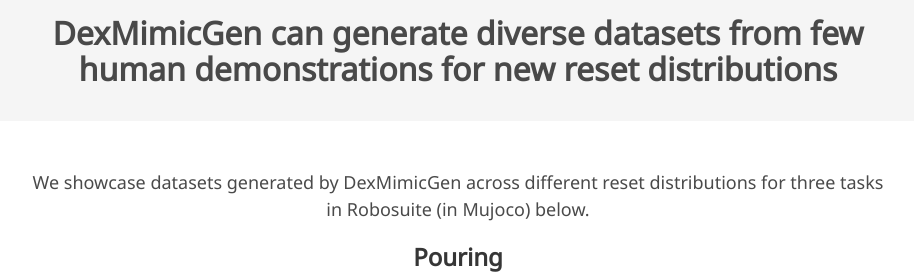
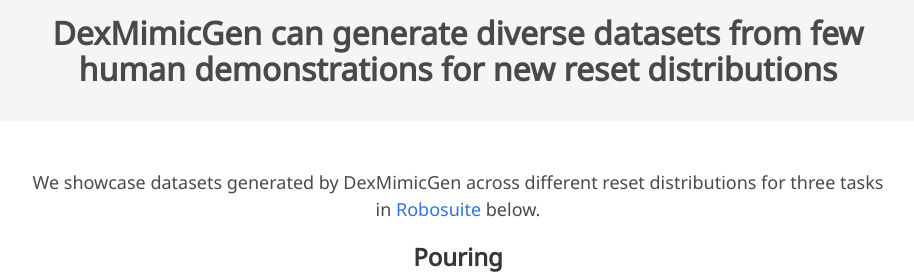
Before and after one commit to dexmimicgen/dexmimicgen.github.io, a plain HTML site: page index.html in a window 1280 px wide. Shown: the part 2482-2756 px from the top of the page, without its empty margins (182-1096 px from the left). Drawn offline with nearby package versions, Linux system fonts and the light colour scheme; some icons are missing; a web font is replaced by a local one.

Commit message:
Update wording

```diff
--- a/index.html
+++ b/index.html
@@ -220,7 +220,7 @@
   <div class="container">
     <div class="columns is-centered">
       <div class="column is-three-quarters">
-        <p style="text-align: center; font-size: 18px">We showcase datasets generated by DexMimicGen across different reset distributions for three tasks in Robosuite (in Mujoco) below.</p>
+        <p style="text-align: center; font-size: 18px">We showcase datasets generated by DexMimicGen across different reset distributions for three tasks in <a href="https://robosuite.ai" target="_blank">Robosuite</a> below.</p>
 
         <!-- Pouring -->
         <h4 class="title is-4" style="text-align: center; padding-top: 20px;">Pouring</h4>
```
